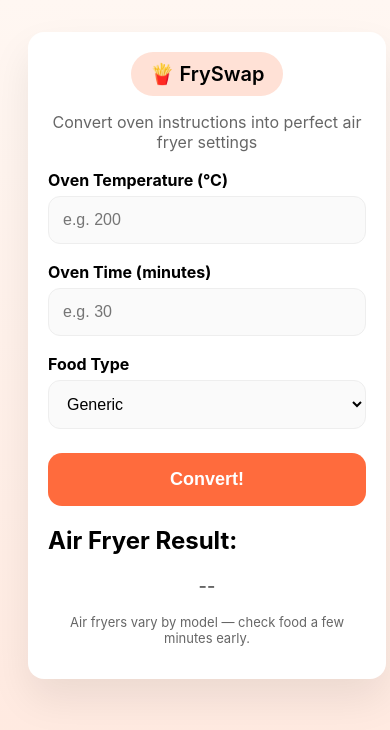
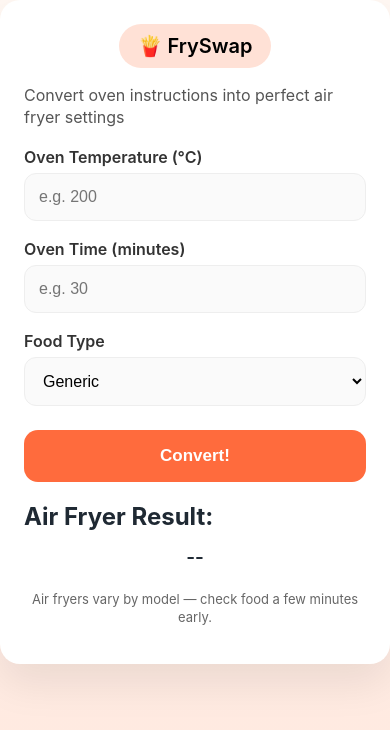
Before and after one commit to oliverjay10/fryswap, a React (Vite) app: page / in a window 390 px wide. Shown: the top 730 px of the page. Built offline with nearby package versions, Linux system fonts and the light colour scheme.

Commit message:
UI layout fix

```diff
--- a/src/App.css
+++ b/src/App.css
@@ -1,14 +1,4 @@
-body {
-  font-family: -apple-system, BlinkMacSystemFont, "Segoe UI", Roboto, Arial, sans-serif;
-  background: linear-gradient(180deg, #fff7f2 0%, #ffe8de 100%);
-  display: flex;
-  justify-content: center;
-  align-items: center;
-  padding: 16px;
-  box-sizing: border-box;
-}
-
-
+/* Main card container */
 .container {
   width: 100%;
   max-width: 420px;
@@ -19,8 +9,7 @@ body {
   box-sizing: border-box;
 }
 
-
-
+/* Logo badge */
 .logoBadge {
   display: inline-block;
   background: #ffe1d6;
@@ -30,25 +19,26 @@ body {
   font-weight: 600;
 }
 
-
-
-
-h1 {
-  margin-top: 0;
-  text-align: center;
+/* Typography */
+h1, h2 {
+  color: #1f2933;
+  margin-bottom: 8px;
 }
 
 p {
-  text-align: center;
-  color: #666;
+  color: #555;
+  line-height: 1.4;
 }
 
+/* Labels */
 label {
   display: block;
   margin-top: 18px;
-  font-weight: bold;
+  font-weight: 600;
+  color: #333;
 }
 
+/* Inputs */
 input, select {
   width: 100%;
   padding: 14px;
@@ -60,14 +50,13 @@ input, select {
   box-sizing: border-box;
 }
 
-
 input:focus, select:focus {
   outline: none;
   border: 1px solid #ff6b3d;
   background: white;
 }
 
-
+/* Button */
 button {
   width: 100%;
   margin-top: 24px;
@@ -82,26 +71,32 @@ button {
   transition: transform 0.1s ease, box-shadow 0.1s ease;
 }
 
+button:hover {
+  transform: translateY(-1px);
+  box-shadow: 0 8px 20px rgba(0,0,0,0.08);
+}
+
 button:active {
   transform: scale(0.98);
-  box-shadow: 0 4px 12px rgba(0,0,0,0.15) inset;
 }
 
-
-
-button:hover {
-  background: #e85b2f;
+/* Result text */
+.result {
+  margin-top: 14px;
+  font-size: 19px;
+  font-weight: 600;
+  text-align: center;
+  color: #1f2933;
 }
 
-.result {
-  margin-top: 12px;
-  font-size: 18px;
-  font-weight: 600;
-  text-align: center;
-  word-wrap: break-word;
+/* Divider */
+.divider {
+  height: 1px;
+  background: #f1f1f1;
+  margin: 20px 0;
 }
 
-
+/* Notice banner */
 .notice {
   background: #ffe8d9;
   color: #d35400;
@@ -111,44 +106,3 @@ button:hover {
   margin-bottom: 15px;
   font-weight: bold;
 }
-
-@media (max-width: 480px) {
-  body {
-    align-items: flex-start;
-    padding-top: 20px;
-  }
-
-  .container {
-    margin: 12px;
-    padding: 20px;
-    border-radius: 16px;
-  }
-
-  h1 {
-    font-size: 22px;
-  }
-
-  button {
-    font-size: 18px;
-    padding: 16px;
-  }
-
-  input, select {
-    padding: 14px;
-    font-size: 16px;
-  }
-}
-
-.result {
-  margin-top: 10px;
-  font-size: 18px;
-  font-weight: 600;
-  text-align: center;
-}
-
-@media (max-width: 480px) {
-  body {
-    align-items: flex-start;
-    padding-top: 20px;
-  }
-}
--- a/src/index.css
+++ b/src/index.css
@@ -1,4 +1,14 @@
+/* Make the app fill the full screen */
 html, body, #root {
   height: 100%;
   margin: 0;
 }
+
+/* Center everything */
+body {
+  font-family: -apple-system, BlinkMacSystemFont, "Segoe UI", Roboto, Arial, sans-serif;
+  background: linear-gradient(180deg, #fff7f2 0%, #ffe8de 100%);
+  display: flex;
+  justify-content: center;
+  align-items: center;
+}
```
